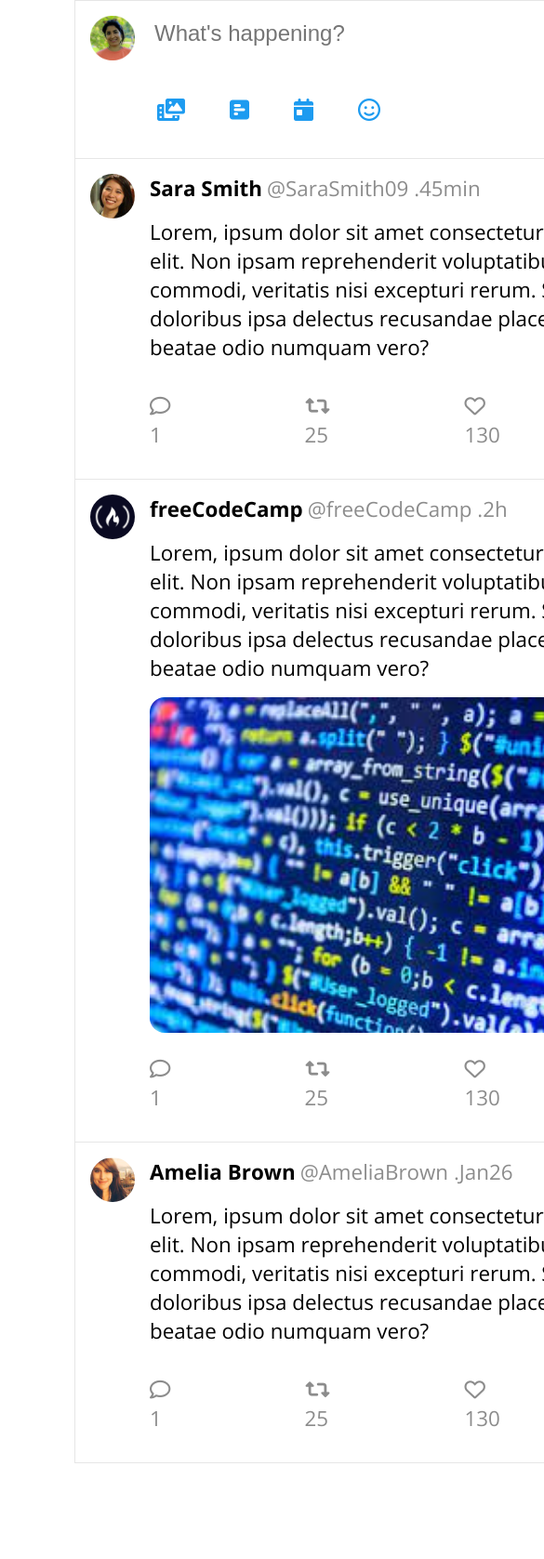
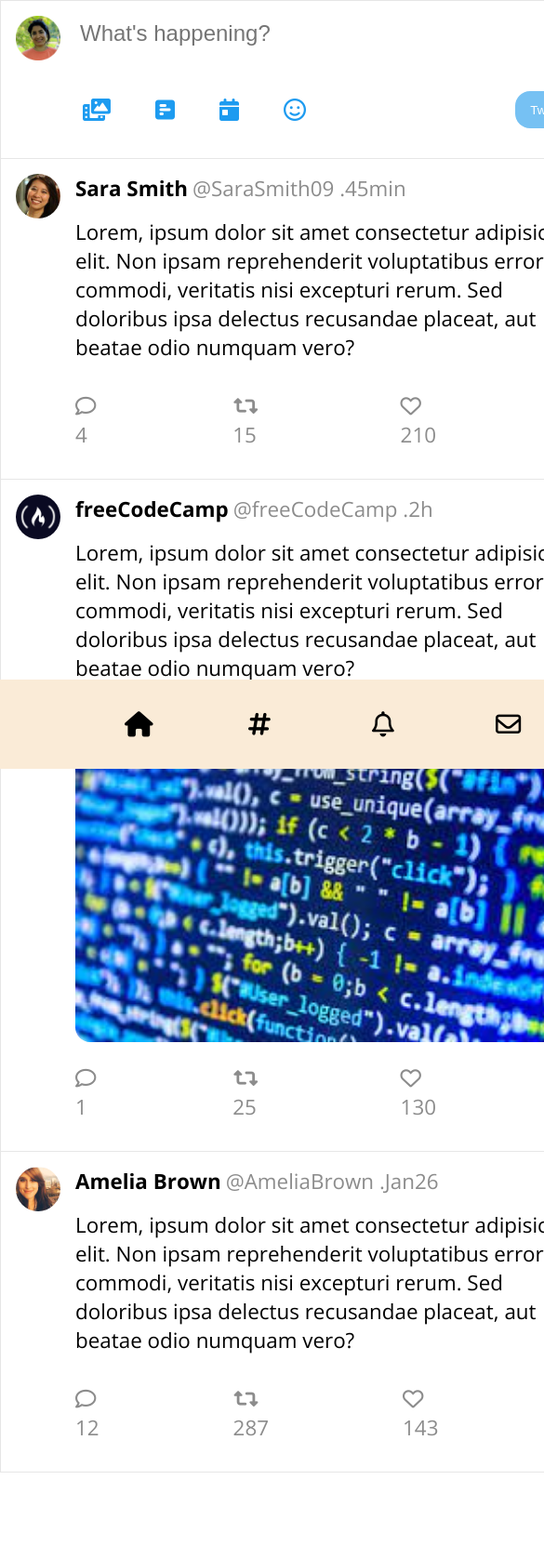
Before and after one commit to hannah68/boolean-uk-html-twitter, a plain HTML site: page index.html in a window 390 px wide. Shown: the part 71-1748 px from the top of the page at 93% size, 585 px wide, since content can reach past the window. Before the commit the page ends 1645 px from the top, so only its background shows below. Drawn offline with nearby package versions, Linux system fonts and the light colour scheme.

Commit message:
update codes

```diff
--- a/index.html
+++ b/index.html
@@ -12,7 +12,7 @@
     <header>
         <nav class="sidebar">
             <ul>
-                <li>
+                <li id="logo">
                     <i class="fab fa-twitter"></i>
                 </li>
                 <li>
@@ -31,24 +31,23 @@
                     <span class="header-icon"><i class="far fa-envelope"></i></span>
                     <a href="#">Messages</a>
                 </li>
-                <li>
+                <li id="bookmark">
                     <span class="header-icon"><i class="far fa-bookmark"></i></span>
                     <a href="#">Bookmarks</a>
                 </li>
-                <li>
+                <li id="list">
                     <span class="header-icon"><i class="far fa-list-alt"></i></span>
                     <a href="#">Lists</a>
                 </li>
-                <li>
+                <li id="profile">
                     <span class="header-icon"><i class="far fa-user"></i></div>
                     <a href="#">Profile</a>
                 </li>
-                <li>
+                <li id="more">
                     <img src="../Images/more.png" alt="more icon">
                     <a href="">More</a>
                 </li>
             </ul>
-
             <div class="tweet-btn">
                 <button>
                     <span class="btn">Tweet</span>
@@ -56,10 +55,9 @@
                 </button>
             </div>
         </nav>
-
         <!-- user Info -->
         <div class="user">
-            <img src="/Images/pic.png" alt="">
+            <img src="./Images/pic.png" alt="user pic">
             <div class="user-name">
                 <span>Reihaneh</span>
                 <span>@Reihaneh</span>
@@ -67,18 +65,15 @@
             <span><i class="fas fa-ellipsis-h"></i></span>
         </div>
     </header>
-
     <!-- Main section -->
     <main>
         <section class="main-content">
-
             <div class="home-title">
                 <h1>Home</h1>
                 <span>
                     <img src="./Images/start.png" alt="start icon">
                 </span>
             </div>
-
             <div class="tweet-post">
                 <div class="post">
                     <img src="./Images/pic.png" alt="pic">
@@ -94,14 +89,12 @@
                     <button>Tweet</button>
                 </div>
             </div>
-
             <!-- user posts 1---------------------------------------- -->
             <div class="user-posts">
                 <!-- user img -->
                 <div class="user-posts-img">
                     <img src="./Images/user1.jpg" alt="user1">
                 </div>
-
                 <!-- user content -->
                 <div class="user-posts-content">
                     <div class="user-info">
@@ -111,11 +104,45 @@
                         </div>
                         <span><i class="fas fa-ellipsis-h"></i></span>
                     </div>
-
                     <div class="user-text">
                         <p>Lorem, ipsum dolor sit amet consectetur adipisicing elit. Non ipsam reprehenderit voluptatibus error ut commodi, veritatis nisi excepturi rerum. Sed doloribus ipsa delectus recusandae placeat, aut beatae odio numquam vero?</p>
                     </div>
-
+                    <div class="user-likes">
+                        <div class="comment">
+                            <i class="far fa-comment"></i>
+                            <span class="">4</span>
+                        </div>
+                        <div class="retweet">
+                            <i class="fas fa-retweet"></i>
+                            <span>15</span>
+                        </div>
+                        <div class="heart">
+                            <i class="far fa-heart"></i>
+                            <span>210</span>
+                        </div>
+                        <div class="download">
+                            <i class="fas fa-download"></i>
+                        </div>
+                    </div>
+                </div>
+            </div>
+            <!-- user posts 2---------------------------------------- -->
+            <div class="user-posts">
+                <div class="user-posts-img">
+                    <img src="./Images/user5.jpg" alt="user1">
+                </div>
+                <div class="user-posts-content">
+                    <div class="user-info">
+                        <div class="user-name">
+                            <p>freeCodeCamp </p>
+                            <span class="userId">@freeCodeCamp .2h</span>
+                        </div>
+                        <span><i class="fas fa-ellipsis-h"></i></span>
+                    </div>
+                    <div class="user-text">
+                        <p>Lorem, ipsum dolor sit amet consectetur adipisicing elit. Non ipsam reprehenderit voluptatibus error ut commodi, veritatis nisi excepturi rerum. Sed doloribus ipsa delectus recusandae placeat, aut beatae odio numquam vero?</p>
+                        <img src="./Images/coding.jpg" alt="coding pic">
+                    </div>
                     <div class="user-likes">
                         <div class="comment">
                             <i class="far fa-comment"></i>
@@ -135,55 +162,12 @@
                     </div>
                 </div>
             </div>
-
-            <!-- user posts 2---------------------------------------- -->
-            <div class="user-posts">
-                <div class="user-posts-img">
-                    <img src="./Images/user5.jpg" alt="user1">
-                </div>
-
-                <div class="user-posts-content">
-                    <div class="user-info">
-                        <div class="user-name">
-                            <p>freeCodeCamp </p>
-                            <span class="userId">@freeCodeCamp .2h</span>
-                        </div>
-                        <span><i class="fas fa-ellipsis-h"></i></span>
-                    </div>
-
-                    <div class="user-text">
-                        <p>Lorem, ipsum dolor sit amet consectetur adipisicing elit. Non ipsam reprehenderit voluptatibus error ut commodi, veritatis nisi excepturi rerum. Sed doloribus ipsa delectus recusandae placeat, aut beatae odio numquam vero?</p>
-                        <img src="/Images/coding.jpg" alt="coding pic">
-                    </div>
-
-                    <div class="user-likes">
-                        <div class="comment">
-                            <i class="far fa-comment"></i>
-                            <span class="">1</span>
-                        </div>
-                        <div class="retweet">
-                            <i class="fas fa-retweet"></i>
-                            <span>25</span>
-                        </div>
-                        <div class="heart">
-                            <i class="far fa-heart"></i>
-                            <span>130</span>
-                        </div>
-                        <div class="download">
-                            <i class="fas fa-download"></i>
-                        </div>
-                    </div>
-                </div>
-            </div>
-
-
             <!-- user posts 3---------------------------------------- -->
             <div class="user-posts">
                 <!-- user img -->
                 <div class="user-posts-img">
                     <img src="./Images/user6.jpg" alt="user6">
                 </div>
-
                 <!-- user content -->
                 <div class="user-posts-content">
                     <div class="user-info">
@@ -193,23 +177,21 @@
                         </div>
                         <span><i class="fas fa-ellipsis-h"></i></span>
                     </div>
-
                     <div class="user-text">
                         <p>Lorem, ipsum dolor sit amet consectetur adipisicing elit. Non ipsam reprehenderit voluptatibus error ut commodi, veritatis nisi excepturi rerum. Sed doloribus ipsa delectus recusandae placeat, aut beatae odio numquam vero?</p>
                     </div>
-
                     <div class="user-likes">
                         <div class="comment">
                             <i class="far fa-comment"></i>
-                            <span class="">1</span>
+                            <span>12</span>
                         </div>
                         <div class="retweet">
                             <i class="fas fa-retweet"></i>
-                            <span>25</span>
+                            <span>287</span>
                         </div>
                         <div class="heart">
                             <i class="far fa-heart"></i>
-                            <span>130</span>
+                            <span>143</span>
                         </div>
                         <div class="download">
                             <i class="fas fa-download"></i>
@@ -219,8 +201,6 @@
             </div>
         </section>
     </main>
-
-
     <!-- right section -->
     <footer>
         <div class="search-container">
@@ -231,11 +211,9 @@
                 <input type="text" placeholder="Search Twitter">
             </div>
         </div>
-
         <!-- first card -->
         <div class="card">
             <h3>What's happening?</h3>
-
             <div class="news-container">
                 <div class="news">
                     <p class="pColor">music</p>
@@ -258,14 +236,12 @@
                 </div>
             </div>
         </div>
-
         <!-- second card -->
         <div class="card">
             <h3>Who to follow</h3>
-
             <div class="follow-container">
                 <div class="follow">
-                    <img src="/Images/user2.jpg" alt="user2">
+                    <img src="./Images/user2.jpg" alt="user2">
                     <div class="username">
                         <span>Simon Hoiberg</span>
                         <span>@Simon</span>
@@ -273,10 +249,9 @@
                 </div>
                 <button>follow</button>
             </div>
-
             <div class="follow-container">
                 <div class="follow">
-                    <img src="/Images/user4.jpg" alt="user2">
+                    <img src="./Images/user4.jpg" alt="user2">
                     <div class="username">
                         <span>Hanna Jackson</span>
                         <span>@Hanna</span>
@@ -284,10 +259,9 @@
                 </div>
                 <button>follow</button>
             </div>
-
             <div class="follow-container">
                 <div class="follow">
-                    <img src="/Images/user3.jpg" alt="user2">
+                    <img src="./Images/user3.jpg" alt="user2">
                     <div class="username">
                         <span>Charles Cook</span>
                         <span>@Charles</span>
@@ -297,7 +271,5 @@
             </div>
         </div>
     </footer>
-
-
 </body>
 </html>
--- a/pages/exploreStyle.css
+++ b/pages/exploreStyle.css
@@ -75,7 +75,6 @@
 
 .all-not button{
     background-color: transparent;
-    /* border-bottom: 1px solid #e6e6e6; */
     outline: none;
     padding: 1rem 0;
     border: none;
--- a/style.css
+++ b/style.css
@@ -126,7 +126,6 @@ ul li span{
 .user img{
     width: 3rem;
     height: 3rem;
-
 }
 
 /* main section=========================================*/
@@ -149,8 +148,6 @@ main{
 
 .home-title h1{
     font-size: 1.4rem;
-
-
 }
 
 .home-title span{
@@ -197,7 +194,6 @@ main{
     justify-content: space-between;
     margin-left: 3rem;
     padding: 1rem;
-
 }
 .icon{
     display: flex;
@@ -223,7 +219,7 @@ main{
     cursor: pointer;
 }
 
-/* uset posts----------------------------- */
+/* user posts----------------------------- */
 .user-posts{
     display: flex;
     padding: 1rem;
@@ -267,8 +263,6 @@ main{
     text-decoration: underline;
     cursor: pointer;
 }
-
-
 .user-text{
     margin-top: 1rem;
 }
@@ -344,7 +338,6 @@ footer{
     outline: none;
 }
 
-
 /* card============== */
 .card{
     min-width: 20rem;
@@ -413,22 +406,18 @@ footer{
     header{
         width: 20rem;
     }
-
     main{
         margin: 0 40rem 0 20rem;
     }
-
 }
 
 @media screen and (max-width: 1600px){
     footer{
         width: 25rem;
     }
-
     main{
         margin: 0 25rem 0 20rem;
     }
-
 }
 
 @media screen and (max-width: 1366px){
@@ -449,14 +438,11 @@ footer{
     .user span{
         display: none;
     }
-
     .tweet-btn button{
         width: 3rem;
         padding: 1rem;
     }
-
     .tweet-btn{
-        /* padding-left: 18rem; */
         display: flex;
         align-items: flex-end;
         padding: 1rem;
@@ -464,12 +450,9 @@ footer{
     .tweet-btn .btn{
         display: none;
     }
-
     .tweet-btn .btn-hidden{
         display: inline-block;
     }
-
-
 }
 
 
@@ -479,6 +462,12 @@ footer{
     }
     main{
         margin-left: 5rem;
+    }
+    .sidebar{
+        padding-right: 0;
+    }
+    .user{
+        padding-right: 1rem;
     }
 }
 
@@ -493,7 +482,7 @@ footer{
 
 @media screen and (max-width: 1042px){
     footer{
-        visibility: hidden;
+        display: none;
         width: 10rem;
     }
     main{
@@ -507,20 +496,54 @@ footer{
         width: 5rem;
     }
     main{
-        margin-right: 5rem;
+        padding-right: 5rem;
         border-right: none;
+        max-width: 45rem;
+        width: 40rem;
+        margin: 0 5rem;
     }
 }
 
 
 @media screen and (max-width: 448px){
-
-
+    .sidebar{
+        flex-direction: row;
+        align-items: center;
+    }
+    main{
+        margin-bottom: 7rem;
+        margin-left: 0;
+        margin-right: 0;
+    }
+    .sidebar ul{
+        flex-direction: row;
+        padding: 0;
+        align-items: center;
+        font-size: 1.7rem;
+    }
+    .sidebar li{
+        padding: 0;
+        margin: 0 3rem;
+    }
     header{
         bottom: 0;
         right: 0;
-        height: 4rem;
-        width: 100%;
+        top: 95%;
+        height: 6rem;
+        width: 44rem;
         flex-direction: row;
+        z-index: 99;
+        background-color: antiquewhite;
+        align-items: center;
+        justify-content: center;
+    }
+    .tweet-btn,
+    .user,
+    #logo,
+    #bookmark,
+    #list,
+    #profile,
+    #more{
+        display: none;
     }
 }
```
Also changed, not shown: pages/explore.html (+5 -20 lines), pages/notifications.html (+5 -19 lines).
